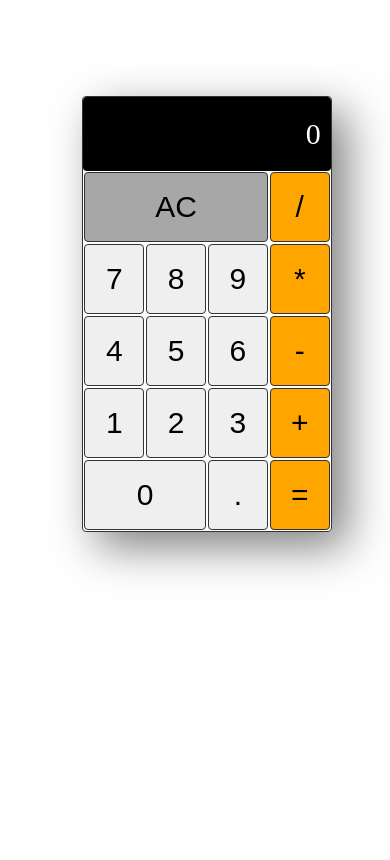
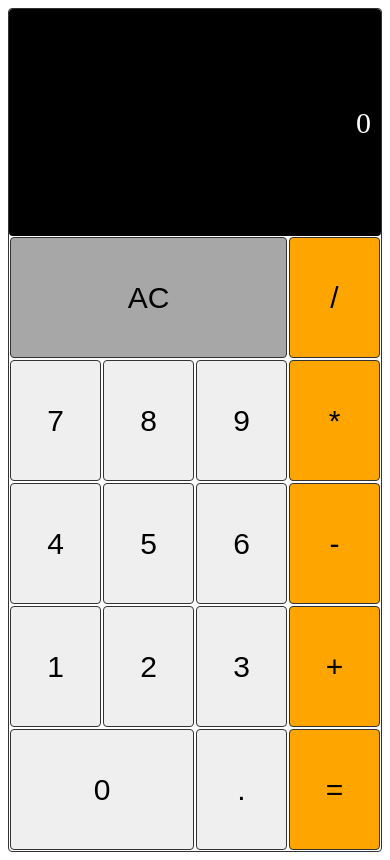
Before and after one commit to nadiakhdm/Nahira_calculator, a website: page index.html in a window 390 px wide. Drawn offline with nearby package versions, Linux system fonts and the light colour scheme.

Commit message:
edit responsive

```diff
--- a/index.html
+++ b/index.html
@@ -14,9 +14,9 @@
 </head>
 
 <body>
-    <div class="container mx-auto">
-        <div class="col-lg-4 col-md-6 col-sm-8 col-8 my-5 py-5 mx-auto">
-            <table cellspacing='0' class="mx-auto">
+    <div class="">
+        <div class="col-md-6 col-sm-12 col-12 col-lg-4 mx-auto ">
+            <table cellspacing='0' class="">
                 <td colspan="4" id="inout_lable">0</td>
                 <tr>
                     <td colspan="3"><button class="btn_ac" onClick='handleButton(this)'>AC</button></td>
--- a/styles.css
+++ b/styles.css
@@ -1,7 +1,8 @@
 table {
     width: 100%;
+    height:100vh;
   border-radius: 4px;
-    box-shadow: 15px 15px 45px rgba(0, 0, 0, 0.5);
+    /* box-shadow: 15px 15px 45px rgba(0, 0, 0, 0.5); */
     border: 1px solid #333;
     font-size: 20px;
 }
@@ -13,7 +14,7 @@ td {
 
 button {
     width: 100%;
-    height: 70px;
+    height: 100%;
     font-size: 30px;
     outline: none;
     border:1px solid #333;
```
Also changed, not shown: main.js (line endings or trailing spaces).
